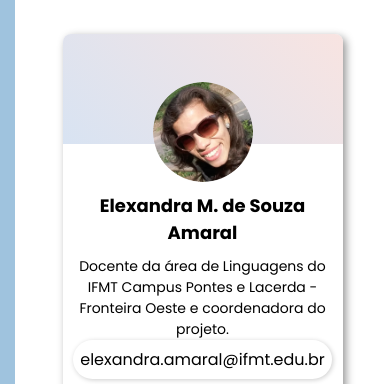
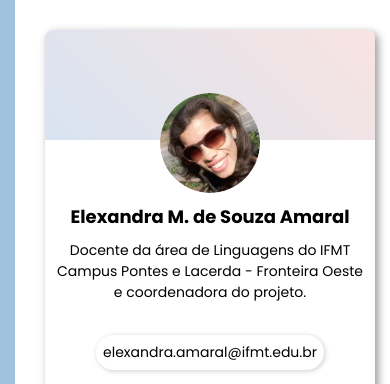
Before and after one commit to KalelBaiao/Revista-Literaria, a plain HTML site: page src/integrantes.html in a window 390 px wide. Shown: the part 134-518 px from the top of the page. Drawn offline with nearby package versions, Linux system fonts and the light colour scheme; a web font is replaced by a local one.

Commit message:
cards arrumados

```diff
--- a/styles/integrantes.css
+++ b/styles/integrantes.css
@@ -1,7 +1,9 @@
 @charset "UTF-8";
+
 main {
   height: auto;
 }
+
 .container-membros {
   display: flex;
   align-items: center;
@@ -11,6 +13,7 @@ main {
   width: 100%;
   height: 100%;
 }
+
 .titulo-pessoas {
   color: var(--cor01);
   font-size: 60px;
@@ -20,7 +23,9 @@ main {
   transition: 1.3s;
   font-family: var(--fonte03);
 }
-.titulo-pessoas:after, .titulo-pessoas:before {
+
+.titulo-pessoas:after,
+.titulo-pessoas:before {
   content: "";
   position: absolute;
   background-color: var(--cor01);
@@ -29,9 +34,11 @@ main {
   left: 0;
   border-radius: 16px;
 }
+
 .titulo-pessoas:before {
   bottom: 0;
 }
+
 .section-membros {
   height: 100%;
   display: block;
@@ -39,16 +46,19 @@ main {
   width: 100%;
   padding-bottom: 50px;
 }
+
 .artigo-membros {
   display: grid;
-  grid-template-columns: 280px 280px 280px;
-  gap: 20px;
+  grid-template-columns: 1fr 1fr 1fr;
   /* padding: 20% 5px;
     height: 100vh; */
+  gap: 10px;
+  /* margin-left: 30px; */
 }
+
 .card-membro {
   background-color: white;
-  height: 400px;
+  height: 410px;
   border-radius: 8px;
   display: flex;
   align-items: center;
@@ -59,10 +69,15 @@ main {
   padding: 8px;
   box-shadow: 3px 3px 8px rgba(0, 0, 0, 0.418);
   padding-bottom: 20px;
+  max-width: 330px;
+  min-width: 275px;
+  margin: 10px;
 }
-.dark .card-membro{
+
+.dark .card-membro {
   box-shadow: 3px 5px 10px rgba(255, 255, 255, 0.8);
 }
+
 .card-membro:after {
   content: "";
   position: absolute;
@@ -75,18 +90,22 @@ main {
   background-size: 200% 200%;
   animation: back 10s ease infinite;
 }
+
 @keyframes back {
-  0%{
+  0% {
     background-position: 0% 50%;
   }
-  50%{
+
+  50% {
     background-position: 50% 100%;
   }
-  100%{
+
+  100% {
     background-position: 0% 50%;
   }
 }
-.card-imagem{
+
+.card-imagem {
   /* height: 200px; */
   display: flex;
   /* align-content: center; */
@@ -94,12 +113,14 @@ main {
   align-items: center;
   margin-top: 55px;
 }
+
 .card-imagem img {
   width: 100px;
   height: 100px;
   border-radius: 50%;
   z-index: 1;
 }
+
 .card-mensagem-principal {
   width: 100%;
   /* height: 200px; */
@@ -111,43 +132,61 @@ main {
   gap: 10px;
   margin-top: 10px;
 }
-.card-mensagem-principal h1{
+
+.card-mensagem-principal h1 {
   font-size: 18px;
 }
-.card-mensagem-principal p{
+
+.card-mensagem-principal p {
   font-size: 14px;
+  margin-bottom: 5px
 }
+
 .card-membro span {
   /* background-color: lightgray; */
   padding: 7px;
   border-radius: 20px;
   box-shadow: 1px 1px 5px rgba(0, 0, 0, 0.2);
 }
+
 .redes-sociais {
   width: 100%;
   height: 30px;
   margin-top: 20px;
 }
+
 .redes-sociais ion-icon {
   height: 30px;
   width: 30px;
   transition: 0.4s;
 }
+
 .redes-sociais ion-icon:hover {
   color: #ea044b;
 }
+
 @media (max-width: 1050px) {
   .artigo-membros {
-    grid-template-columns: 280px 280px;
+    grid-template-columns: 1fr 1fr;
     gap: 20px;
   }
 }
+
 @media (max-width: 800px) {
   .artigo-membros {
-    grid-template-columns: 280px;
+    grid-template-columns: 1fr;
     gap: 20px;
   }
+
   .titulo-pessoas {
     font-size: 50px;
   }
 }
+@media (max-width: 400px) {
+  .card-membro span{
+  font-size: 14px;
+  }
+  .titulo-pessoas {
+    font-size: 40px;
+  }
+}
--- a/styles/menu.css
+++ b/styles/menu.css
@@ -292,7 +292,7 @@ body {
     }
 
     body {
-        width: calc(100vw - 15px);
+        width: calc(100vw - 30px);
         position: absolute;
         right: 0;
     }
```
